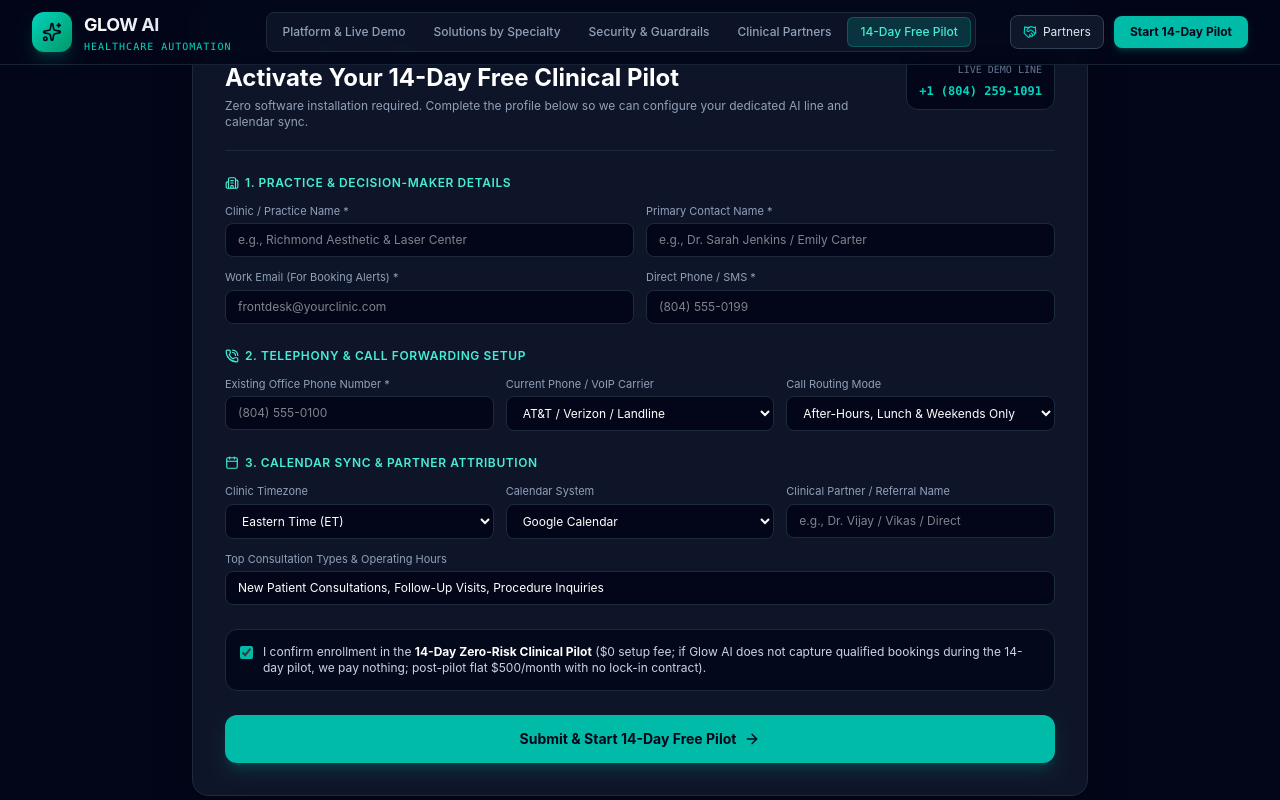
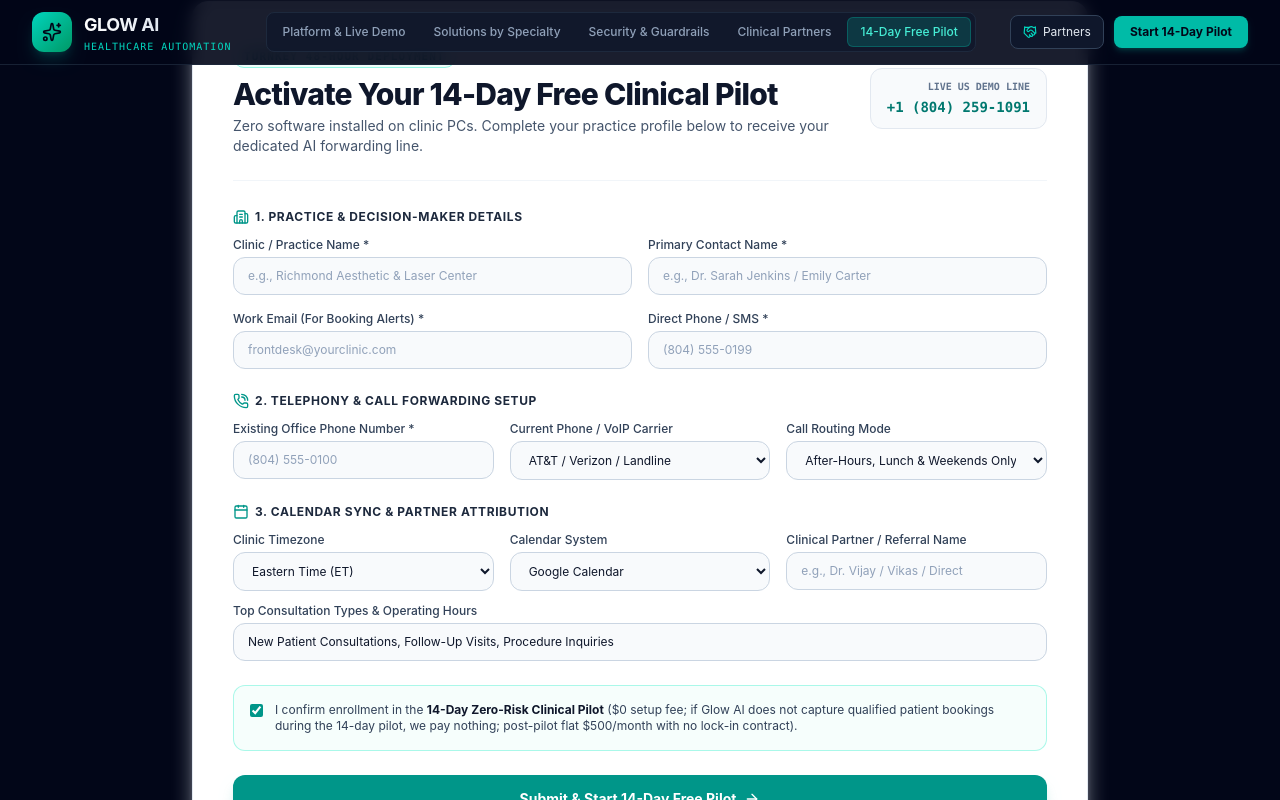
Before and after one commit to someshbadli/glowai, a React (Vite) app: page / in a window 1280 px wide. Both pictures are taken after a click on the button "Start 14-Day Pilot". Shown: the part 473-1273 px from the top of the page. Built offline with nearby package versions, Linux system fonts and the light colour scheme.

Commit message:
feat: clinical light enterprise theme, full scrollable landing page, and partner program

```diff
--- a/src/components/ClinicOnboardingForm.jsx
+++ b/src/components/ClinicOnboardingForm.jsx
@@ -92,20 +92,20 @@ export default function ClinicOnboardingForm() {
 
   if (submitted) {
     return (
-      <div id="onboard" className="bg-slate-900 border border-teal-500/40 rounded-2xl p-8 text-center space-y-4 shadow-2xl">
-        <div className="w-12 h-12 rounded-full bg-emerald-500/20 border border-emerald-500/40 flex items-center justify-center mx-auto text-emerald-400">
-          <CheckCircle2 className="w-6 h-6" />
+      <div id="onboard" className="bg-white border border-teal-200 rounded-2xl p-8 sm:p-10 text-center space-y-4 shadow-xl shadow-slate-200/60">
+        <div className="w-14 h-14 rounded-full bg-teal-50 border border-teal-200 flex items-center justify-center mx-auto text-teal-600">
+          <CheckCircle2 className="w-7 h-7" />
         </div>
-        <h3 className="text-2xl font-bold text-white">14-Day Pilot Onboarding Initiated</h3>
-        <p className="text-xs sm:text-sm text-slate-300 max-w-lg mx-auto leading-relaxed">
-          Thank you, <strong className="text-white">{formData.contactName}</strong>. Our engineering team has received the configuration profile for <strong className="text-teal-300">{formData.clinicName}</strong> and will deliver your dedicated forwarding number and live calendar sync within 48 hours.
+        <h3 className="text-2xl font-bold text-slate-900">14-Day Clinical Pilot Initiated</h3>
+        <p className="text-sm text-slate-600 max-w-lg mx-auto leading-relaxed">
+          Thank you, <strong className="text-slate-900">{formData.contactName}</strong>. Our engineering team has received the configuration profile for <strong className="text-teal-700">{formData.clinicName}</strong> and will deliver your dedicated forwarding line and calendar sync within 48 hours.
         </p>
-        <div className="text-xs font-mono text-slate-400 pt-2">
-          Questions? Direct Desk: somesh@glowaiautomation.com • Live Demo: +1 (804) 259-1091
+        <div className="text-xs font-mono text-slate-500 pt-2">
+          Direct Desk: somesh@glowaiautomation.com • Live Demo: +1 (804) 259-1091
         </div>
         <button
           onClick={() => setSubmitted(false)}
-          className="mt-2 text-xs text-teal-400 hover:text-teal-300 underline"
+          className="mt-2 text-xs font-semibold text-teal-700 hover:text-teal-800 underline"
         >
           Submit another practice location
         </button>
@@ -114,22 +114,22 @@ export default function ClinicOnboardingForm() {
   }
 
   return (
-    <div id="onboard" className="bg-slate-900/95 border border-slate-800 rounded-2xl p-6 sm:p-8 shadow-2xl text-left">
-      <div className="border-b border-slate-800 pb-5 mb-6 flex flex-col sm:flex-row sm:items-center justify-between gap-3">
+    <div id="onboard" className="bg-white border border-slate-200 rounded-2xl p-6 sm:p-10 shadow-xl shadow-slate-200/70 text-left">
+      <div className="border-b border-slate-100 pb-6 mb-7 flex flex-col sm:flex-row sm:items-center justify-between gap-4">
         <div>
-          <span className="text-[11px] font-mono uppercase tracking-widest text-teal-400">
+          <span className="inline-block text-[11px] font-mono font-semibold uppercase tracking-widest text-teal-700 bg-teal-50 border border-teal-200 px-2.5 py-0.5 rounded-full">
             Turnkey 48-Hour Deployment
           </span>
-          <h3 className="text-xl sm:text-2xl font-bold text-white mt-1">
+          <h3 className="text-2xl sm:text-3xl font-extrabold text-slate-900 mt-2 tracking-tight">
             Activate Your 14-Day Free Clinical Pilot
           </h3>
-          <p className="text-xs text-slate-400 mt-1">
-            Zero software installation required. Complete the profile below so we can configure your dedicated AI line and calendar sync.
+          <p className="text-xs sm:text-sm text-slate-600 mt-1">
+            Zero software installed on clinic PCs. Complete your practice profile below to receive your dedicated AI forwarding line.
           </p>
         </div>
-        <div className="bg-slate-950 border border-slate-800 px-3 py-2 rounded-xl text-right shrink-0">
-          <div className="text-[10px] text-slate-500 uppercase font-mono">Live Demo Line</div>
-          <a href="tel:+18042591091" className="text-xs font-bold text-teal-400 font-mono hover:underline">
+        <div className="bg-slate-50 border border-slate-200 px-4 py-2.5 rounded-xl text-left sm:text-right shrink-0">
+          <div className="text-[10px] text-slate-500 uppercase font-mono font-semibold">Live US Demo Line</div>
+          <a href="tel:+18042591091" className="text-sm font-bold text-teal-700 font-mono hover:underline">
             +1 (804) 259-1091
           </a>
         </div>
@@ -137,34 +137,34 @@ export default function ClinicOnboardingForm() {
 
       <form onSubmit={handleSubmit} className="space-y-6">
         <div className="space-y-3">
-          <div className="text-xs font-semibold uppercase tracking-wider text-teal-300 flex items-center gap-1.5">
-            <Building2 className="w-3.5 h-3.5" /> 1. Practice & Decision-Maker Details
+          <div className="text-xs font-bold uppercase tracking-wider text-slate-800 flex items-center gap-1.5">
+            <Building2 className="w-4 h-4 text-teal-600" /> 1. Practice & Decision-Maker Details
           </div>
-          <div className="grid grid-cols-1 sm:grid-cols-2 gap-3">
+          <div className="grid grid-cols-1 sm:grid-cols-2 gap-4">
             <div>
-              <label className="block text-[11px] text-slate-400 mb-1">Clinic / Practice Name *</label>
+              <label className="block text-xs font-medium text-slate-700 mb-1">Clinic / Practice Name *</label>
               <input
                 required
                 name="clinicName"
                 value={formData.clinicName}
                 onChange={handleChange}
                 placeholder="e.g., Richmond Aesthetic & Laser Center"
-                className="w-full bg-slate-950 border border-slate-800 rounded-lg px-3 py-2 text-xs text-white focus:outline-none focus:border-teal-500"
+                className="w-full bg-slate-50 border border-slate-300 rounded-xl px-3.5 py-2.5 text-xs text-slate-900 placeholder:text-slate-400 focus:bg-white focus:outline-none focus:ring-2 focus:ring-teal-500/20 focus:border-teal-600 transition"
               />
             </div>
             <div>
-              <label className="block text-[11px] text-slate-400 mb-1">Primary Contact Name *</label>
+              <label className="block text-xs font-medium text-slate-700 mb-1">Primary Contact Name *</label>
               <input
                 required
                 name="contactName"
                 value={formData.contactName}
                 onChange={handleChange}
                 placeholder="e.g., Dr. Sarah Jenkins / Emily Carter"
-                className="w-full bg-slate-950 border border-slate-800 rounded-lg px-3 py-2 text-xs text-white focus:outline-none focus:border-teal-500"
+                className="w-full bg-slate-50 border border-slate-300 rounded-xl px-3.5 py-2.5 text-xs text-slate-900 placeholder:text-slate-400 focus:bg-white focus:outline-none focus:ring-2 focus:ring-teal-500/20 focus:border-teal-600 transition"
               />
             </div>
             <div>
-              <label className="block text-[11px] text-slate-400 mb-1">Work Email (For Booking Alerts) *</label>
+              <label className="block text-xs font-medium text-slate-700 mb-1">Work Email (For Booking Alerts) *</label>
               <input
                 required
                 type="email"
@@ -172,46 +172,46 @@ export default function ClinicOnboardingForm() {
                 value={formData.email}
                 onChange={handleChange}
                 placeholder="frontdesk@yourclinic.com"
-                className="w-full bg-slate-950 border border-slate-800 rounded-lg px-3 py-2 text-xs text-white focus:outline-none focus:border-teal-500"
+                className="w-full bg-slate-50 border border-slate-300 rounded-xl px-3.5 py-2.5 text-xs text-slate-900 placeholder:text-slate-400 focus:bg-white focus:outline-none focus:ring-2 focus:ring-teal-500/20 focus:border-teal-600 transition"
               />
             </div>
             <div>
-              <label className="block text-[11px] text-slate-400 mb-1">Direct Phone / SMS *</label>
+              <label className="block text-xs font-medium text-slate-700 mb-1">Direct Phone / SMS *</label>
               <input
                 required
                 name="phone"
                 value={formData.phone}
                 onChange={handleChange}
                 placeholder="(804) 555-0199"
-                className="w-full bg-slate-950 border border-slate-800 rounded-lg px-3 py-2 text-xs text-white focus:outline-none focus:border-teal-500"
+                className="w-full bg-slate-50 border border-slate-300 rounded-xl px-3.5 py-2.5 text-xs text-slate-900 placeholder:text-slate-400 focus:bg-white focus:outline-none focus:ring-2 focus:ring-teal-500/20 focus:border-teal-600 transition"
               />
             </div>
           </div>
         </div>
 
         <div className="space-y-3">
-          <div className="text-xs font-semibold uppercase tracking-wider text-teal-300 flex items-center gap-1.5">
-            <PhoneCall className="w-3.5 h-3.5" /> 2. Telephony & Call Forwarding Setup
+          <div className="text-xs font-bold uppercase tracking-wider text-slate-800 flex items-center gap-1.5">
+            <PhoneCall className="w-4 h-4 text-teal-600" /> 2. Telephony & Call Forwarding Setup
           </div>
-          <div className="grid grid-cols-1 sm:grid-cols-3 gap-3">
+          <div className="grid grid-cols-1 sm:grid-cols-3 gap-4">
             <div>
-              <label className="block text-[11px] text-slate-400 mb-1">Existing Office Phone Number *</label>
+              <label className="block text-xs font-medium text-slate-700 mb-1">Existing Office Phone Number *</label>
               <input
                 required
                 name="mainClinicNumber"
                 value={formData.mainClinicNumber}
                 onChange={handleChange}
                 placeholder="(804) 555-0100"
-                className="w-full bg-slate-950 border border-slate-800 rounded-lg px-3 py-2 text-xs text-white focus:outline-none focus:border-teal-500"
+                className="w-full bg-slate-50 border border-slate-300 rounded-xl px-3.5 py-2.5 text-xs text-slate-900 placeholder:text-slate-400 focus:bg-white focus:outline-none focus:ring-2 focus:ring-teal-500/20 focus:border-teal-600 transition"
               />
             </div>
             <div>
-              <label className="block text-[11px] text-slate-400 mb-1">Current Phone / VoIP Carrier</label>
+              <label className="block text-xs font-medium text-slate-700 mb-1">Current Phone / VoIP Carrier</label>
               <select
                 name="phoneProvider"
                 value={formData.phoneProvider}
                 onChange={handleChange}
-                className="w-full bg-slate-950 border border-slate-800 rounded-lg px-3 py-2 text-xs text-white focus:outline-none focus:border-teal-500"
+                className="w-full bg-slate-50 border border-slate-300 rounded-xl px-3.5 py-2.5 text-xs text-slate-900 focus:bg-white focus:outline-none focus:ring-2 focus:ring-teal-500/20 focus:border-teal-600 transition"
               >
                 <option>AT&T / Verizon / Landline</option>
                 <option>RingCentral</option>
@@ -221,12 +221,12 @@ export default function ClinicOnboardingForm() {
               </select>
             </div>
             <div>
-              <label className="block text-[11px] text-slate-400 mb-1">Call Routing Mode</label>
+              <label className="block text-xs font-medium text-slate-700 mb-1">Call Routing Mode</label>
               <select
                 name="forwardingMode"
                 value={formData.forwardingMode}
                 onChange={handleChange}
-                className="w-full bg-slate-950 border border-slate-800 rounded-lg px-3 py-2 text-xs text-white focus:outline-none focus:border-teal-500"
+                className="w-full bg-slate-50 border border-slate-300 rounded-xl px-3.5 py-2.5 text-xs text-slate-900 focus:bg-white focus:outline-none focus:ring-2 focus:ring-teal-500/20 focus:border-teal-600 transition"
               >
                 <option>After-Hours, Lunch & Weekends Only</option>
                 <option>24/7 Overflow (Unanswered after 3 rings)</option>
@@ -237,17 +237,17 @@ export default function ClinicOnboardingForm() {
         </div>
 
         <div className="space-y-3">
-          <div className="text-xs font-semibold uppercase tracking-wider text-teal-300 flex items-center gap-1.5">
-            <Calendar className="w-3.5 h-3.5" /> 3. Calendar Sync & Partner Attribution
+          <div className="text-xs font-bold uppercase tracking-wider text-slate-800 flex items-center gap-1.5">
+            <Calendar className="w-4 h-4 text-teal-600" /> 3. Calendar Sync & Partner Attribution
           </div>
-          <div className="grid grid-cols-1 sm:grid-cols-3 gap-3">
+          <div className="grid grid-cols-1 sm:grid-cols-3 gap-4">
             <div>
-              <label className="block text-[11px] text-slate-400 mb-1">Clinic Timezone</label>
+              <label className="block text-xs font-medium text-slate-700 mb-1">Clinic Timezone</label>
               <select
                 name="timezone"
                 value={formData.timezone}
                 onChange={handleChange}
-                className="w-full bg-slate-950 border border-slate-800 rounded-lg px-3 py-2 text-xs text-white focus:outline-none focus:border-teal-500"
+                className="w-full bg-slate-50 border border-slate-300 rounded-xl px-3.5 py-2.5 text-xs text-slate-900 focus:bg-white focus:outline-none focus:ring-2 focus:ring-teal-500/20 focus:border-teal-600 transition"
               >
                 <option>Eastern Time (ET)</option>
                 <option>Central Time (CT)</option>
@@ -256,12 +256,12 @@ export default function ClinicOnboardingForm() {
               </select>
             </div>
             <div>
-              <label className="block text-[11px] text-slate-400 mb-1">Calendar System</label>
+              <label className="block text-xs font-medium text-slate-700 mb-1">Calendar System</label>
               <select
                 name="calendarPlatform"
                 value={formData.calendarPlatform}
                 onChange={handleChange}
-                className="w-full bg-slate-950 border border-slate-800 rounded-lg px-3 py-2 text-xs text-white focus:outline-none focus:border-teal-500"
+                className="w-full bg-slate-50 border border-slate-300 rounded-xl px-3.5 py-2.5 text-xs text-slate-900 focus:bg-white focus:outline-none focus:ring-2 focus:ring-teal-500/20 focus:border-teal-600 transition"
               >
                 <option>Google Calendar</option>
                 <option>Microsoft Outlook / 365</option>
@@ -270,47 +270,47 @@ export default function ClinicOnboardingForm() {
               </select>
             </div>
             <div>
-              <label className="block text-[11px] text-slate-400 mb-1">Clinical Partner / Referral Name</label>
+              <label className="block text-xs font-medium text-slate-700 mb-1">Clinical Partner / Referral Name</label>
               <input
                 name="partnerCode"
                 value={formData.partnerCode}
                 onChange={handleChange}
                 placeholder="e.g., Dr. Vijay / Vikas / Direct"
-                className="w-full bg-slate-950 border border-slate-800 rounded-lg px-3 py-2 text-xs text-white focus:outline-none focus:border-teal-500"
+                className="w-full bg-slate-50 border border-slate-300 rounded-xl px-3.5 py-2.5 text-xs text-slate-900 placeholder:text-slate-400 focus:bg-white focus:outline-none focus:ring-2 focus:ring-teal-500/20 focus:border-teal-600 transition"
               />
             </div>
           </div>
 
           <div>
-            <label className="block text-[11px] text-slate-400 mb-1">Top Consultation Types & Operating Hours</label>
+            <label className="block text-xs font-medium text-slate-700 mb-1">Top Consultation Types & Operating Hours</label>
             <input
               name="servicesList"
               value={formData.servicesList}
               onChange={handleChange}
               placeholder="e.g., Mon–Fri 9 AM–5 PM • Botox, Laser Consults, New Patient Exams"
-              className="w-full bg-slate-950 border border-slate-800 rounded-lg px-3 py-2 text-xs text-white focus:outline-none focus:border-teal-500"
+              className="w-full bg-slate-50 border border-slate-300 rounded-xl px-3.5 py-2.5 text-xs text-slate-900 placeholder:text-slate-400 focus:bg-white focus:outline-none focus:ring-2 focus:ring-teal-500/20 focus:border-teal-600 transition"
             />
           </div>
         </div>
 
-        <label className="flex items-start gap-2.5 text-xs text-slate-300 bg-slate-950/80 p-3.5 rounded-xl border border-slate-800 cursor-pointer">
+        <label className="flex items-start gap-3 text-xs text-slate-700 bg-teal-50/60 p-4 rounded-xl border border-teal-200/80 cursor-pointer">
           <input
             type="checkbox"
             required
             name="agreedToPilot"
             checked={formData.agreedToPilot}
             onChange={handleChange}
-            className="mt-0.5 accent-teal-500"
+            className="mt-0.5 accent-teal-600"
           />
           <span>
-            I confirm enrollment in the <strong className="text-white">14-Day Zero-Risk Clinical Pilot</strong> ($0 setup fee; if Glow AI does not capture qualified bookings during the 14-day pilot, we pay nothing; post-pilot flat $500/month with no lock-in contract).
+            I confirm enrollment in the <strong className="text-slate-900">14-Day Zero-Risk Clinical Pilot</strong> ($0 setup fee; if Glow AI does not capture qualified patient bookings during the 14-day pilot, we pay nothing; post-pilot flat $500/month with no lock-in contract).
           </span>
         </label>
 
         <button
           type="submit"
           disabled={submitting}
-          className="w-full bg-teal-500 hover:bg-teal-400 disabled:opacity-50 text-slate-950 font-bold py-3.5 px-6 rounded-xl text-sm transition shadow-lg shadow-teal-500/20 flex items-center justify-center gap-2"
+          className="w-full bg-teal-600 hover:bg-teal-700 disabled:opacity-50 text-white font-bold py-3.5 px-6 rounded-xl text-sm transition shadow-lg shadow-teal-600/20 flex items-center justify-center gap-2"
         >
           {submitting ? (
             <>
```
